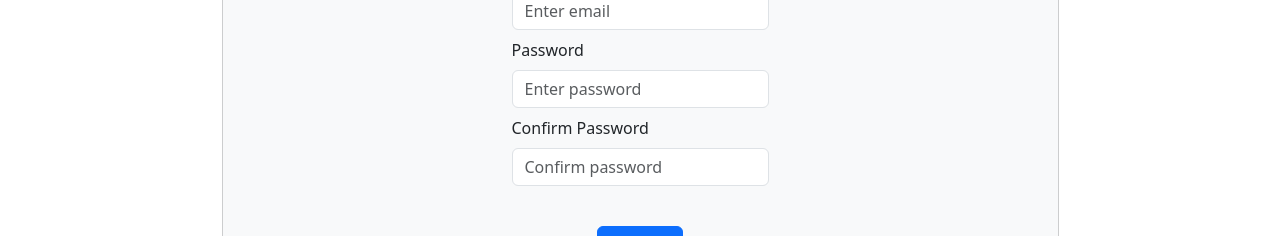
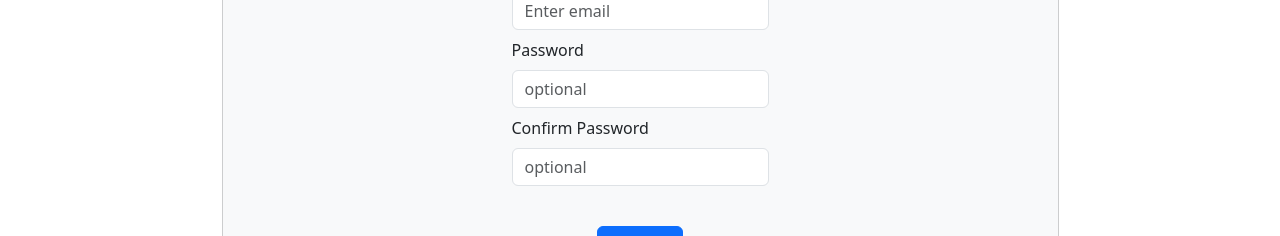
Before and after one commit to Mohammedrisvanvm/crud-in-react, a React (Vite) app in the folder frontend/: page /admin/editUser/1 in a window 1280 px wide. Shown: the part 303-539 px from the top of the page. Built offline with nearby package versions, Linux system fonts and the light colour scheme; no server answers.

Commit message:
working on delete user

```diff
--- a/frontend/src/components/EditForm.jsx
+++ b/frontend/src/components/EditForm.jsx
@@ -79,7 +79,7 @@ function EditForm() {
             <Form.Label>Password</Form.Label>
             <Form.Control
               type="password"
-              placeholder="Enter password"
+              placeholder="optional"
               onChange={(e) => setPassword(e.target.value)}
             ></Form.Control>
           </Form.Group>
@@ -87,7 +87,7 @@ function EditForm() {
             <Form.Label>Confirm Password</Form.Label>
             <Form.Control
               type="password"
-              placeholder="Confirm password"
+              placeholder="optional"
               onChange={(e) => setConfirmPassword(e.target.value)}
             ></Form.Control>
           </Form.Group>
--- a/frontend/src/components/UserInfoTable.jsx
+++ b/frontend/src/components/UserInfoTable.jsx
@@ -26,8 +26,8 @@ function UserInfoTable() {
       setUserInfo(response.data);
     });
   }, [setUserInfo]);
-const editpageHandler=(e)=>{
-
+const DeleteUser=()=>{
+ console.log("hai");
 
 }
   return (
@@ -66,8 +66,8 @@ const editpageHandler=(e)=>{
                       </IconButton>
                     </TableCell>
                     <TableCell>
-                      <IconButton>
-                        <DeleteIcon color="error" />
+                      <IconButton onClick={DeleteUser}>
+                        <DeleteIcon  color="error"  />
                       </IconButton>
                     </TableCell>
                   </TableRow>
```
Also changed, not shown: 1 other file (tests, documents, lock files or other folders).
